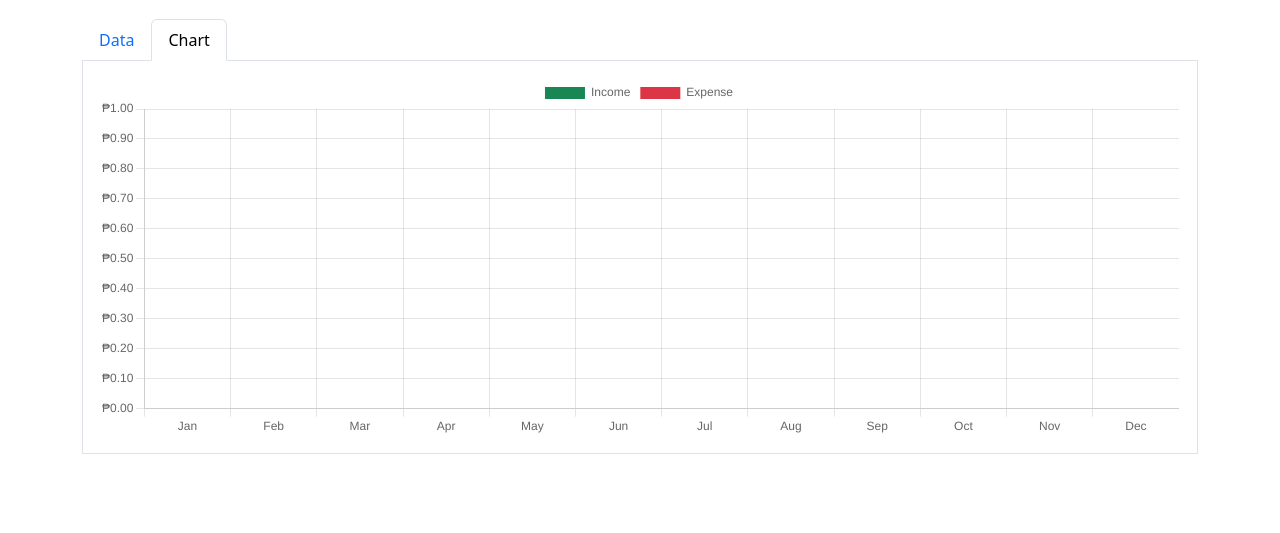
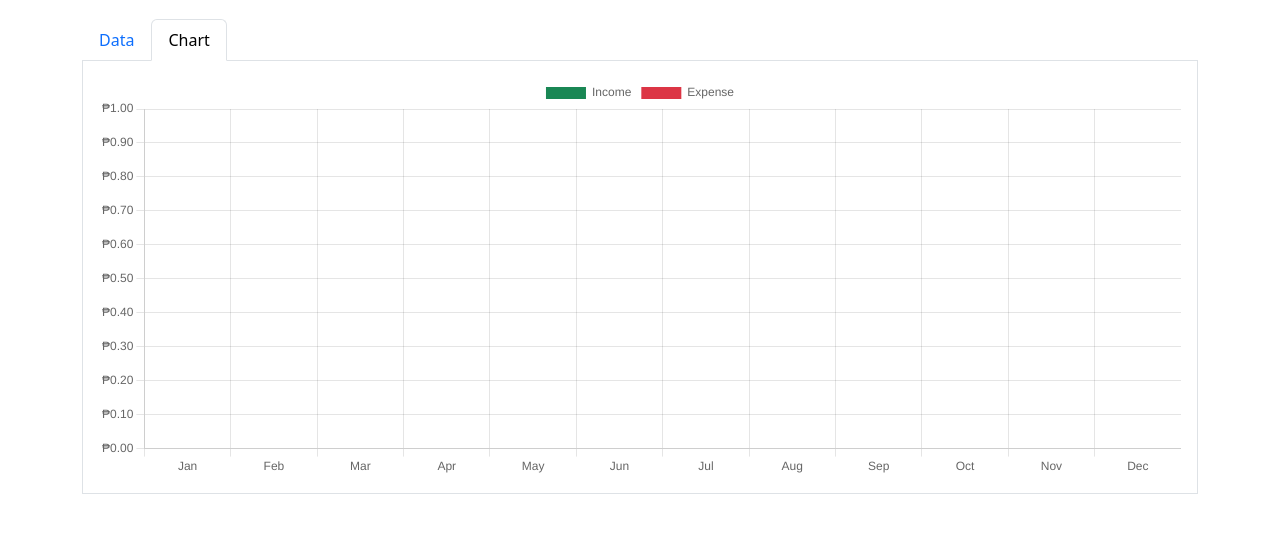
Before and after one commit to leocsdev/ghc-ai-bucks2bar, a plain HTML site: page index.html in a window 1280 px wide. Both pictures are taken after a click on the tab "Chart". Shown: the part 77-610 px from the top of the page. Drawn offline with nearby package versions, Linux system fonts and the light colour scheme.

Commit message:
Enhance chart layout by adding a minimum height and adjusting aspect ratio

```diff
--- a/index.html
+++ b/index.html
@@ -73,7 +73,9 @@
           role="tabpanel"
           aria-labelledby="chart-tab"
         >
-          <canvas id="bucks2bar-chart" height="100"></canvas>
+          <div style="min-height: 400px">
+            <canvas id="bucks2bar-chart" height="100"></canvas>
+          </div>
         </div>
       </div>
     </div>
--- a/index.js
+++ b/index.js
@@ -87,6 +87,7 @@ function createChart() {
     },
     options: {
       responsive: true,
+      maintainAspectRatio: false,
       scales: {
         y: {
           ticks: {
```
